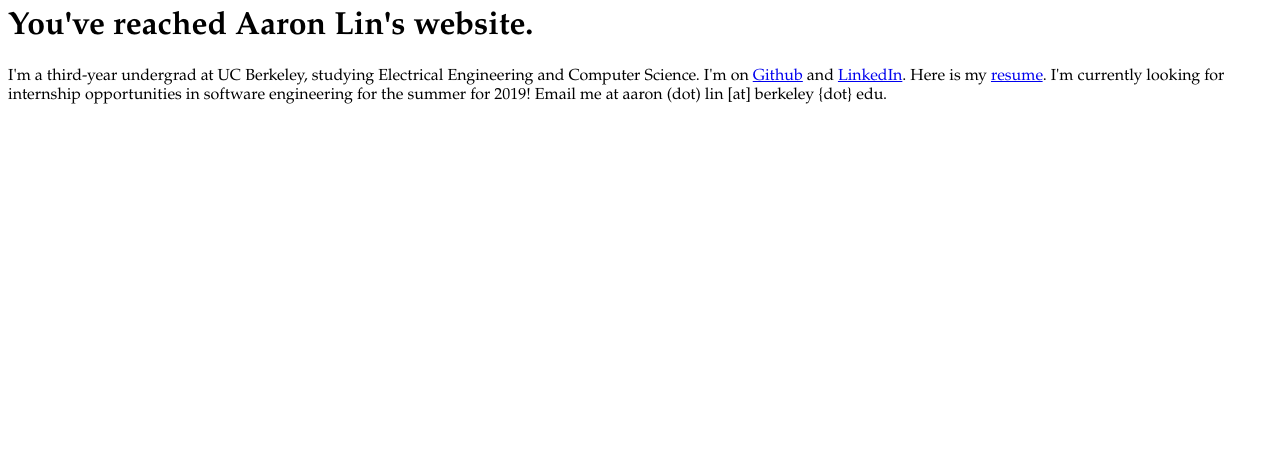
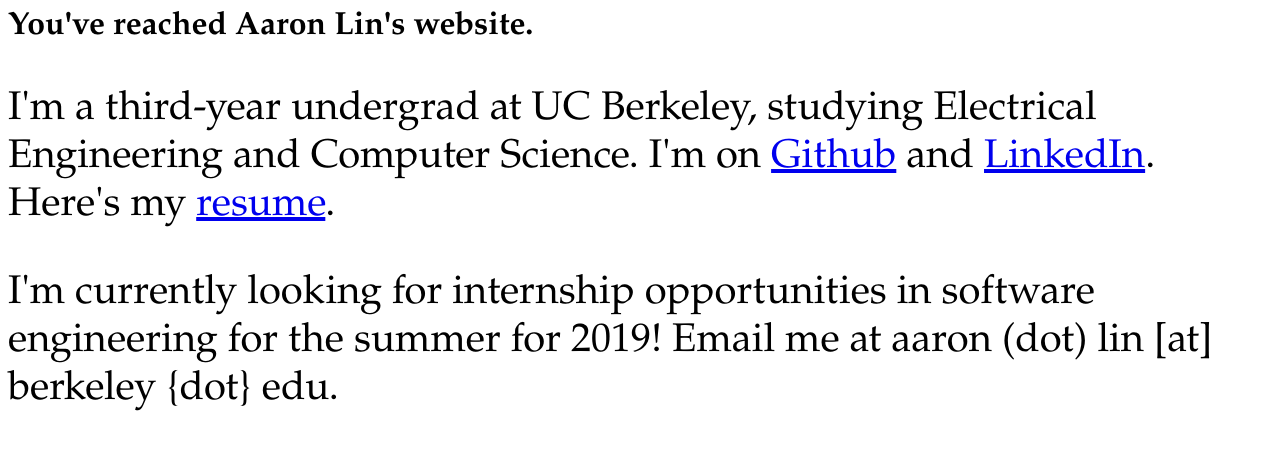
Before and after one commit to lin-aaron/aaronl.in, a PHP site: page / in a window 1280 px wide. Shown: the top 450 px of the page. Run offline with PHP 8.4, Linux system fonts and the light colour scheme.

Commit message:
formatting/css changes

```diff
--- a/index.html
+++ b/index.html
@@ -6,7 +6,9 @@
     <h1>You've reached Aaron Lin's website.</h1>
     <p>I'm a third-year undergrad at UC Berkeley, studying Electrical Engineering and Computer Science.
       I'm on <a href="https://github.com/lin-aaron/">Github</a> and <a href="https://linkedin.com/in/aaron-lin8">LinkedIn</a>.
-      Here is my <a href="resources/cv.pdf">resume</a>. I'm currently looking for internship opportunities in software engineering for the summer for 2019!
+      Here's my <a href="resources/cv.pdf">resume</a>.
+    </p>
+    <p>I'm currently looking for internship opportunities in software engineering for the summer for 2019!
       Email me at aaron (dot) lin [at] berkeley {dot} edu.</p>
   </body>
 </html>
--- a/styles.css
+++ b/styles.css
@@ -1,5 +1,11 @@
 body{
 	font-family: 'Garamond';
+}
+h1{
+	margin: auto;
+}
+p{
+	font-size: 30pt;
 }
 .green{
 	color: 'forestgreen';
```
Also changed, not shown: README.md.
